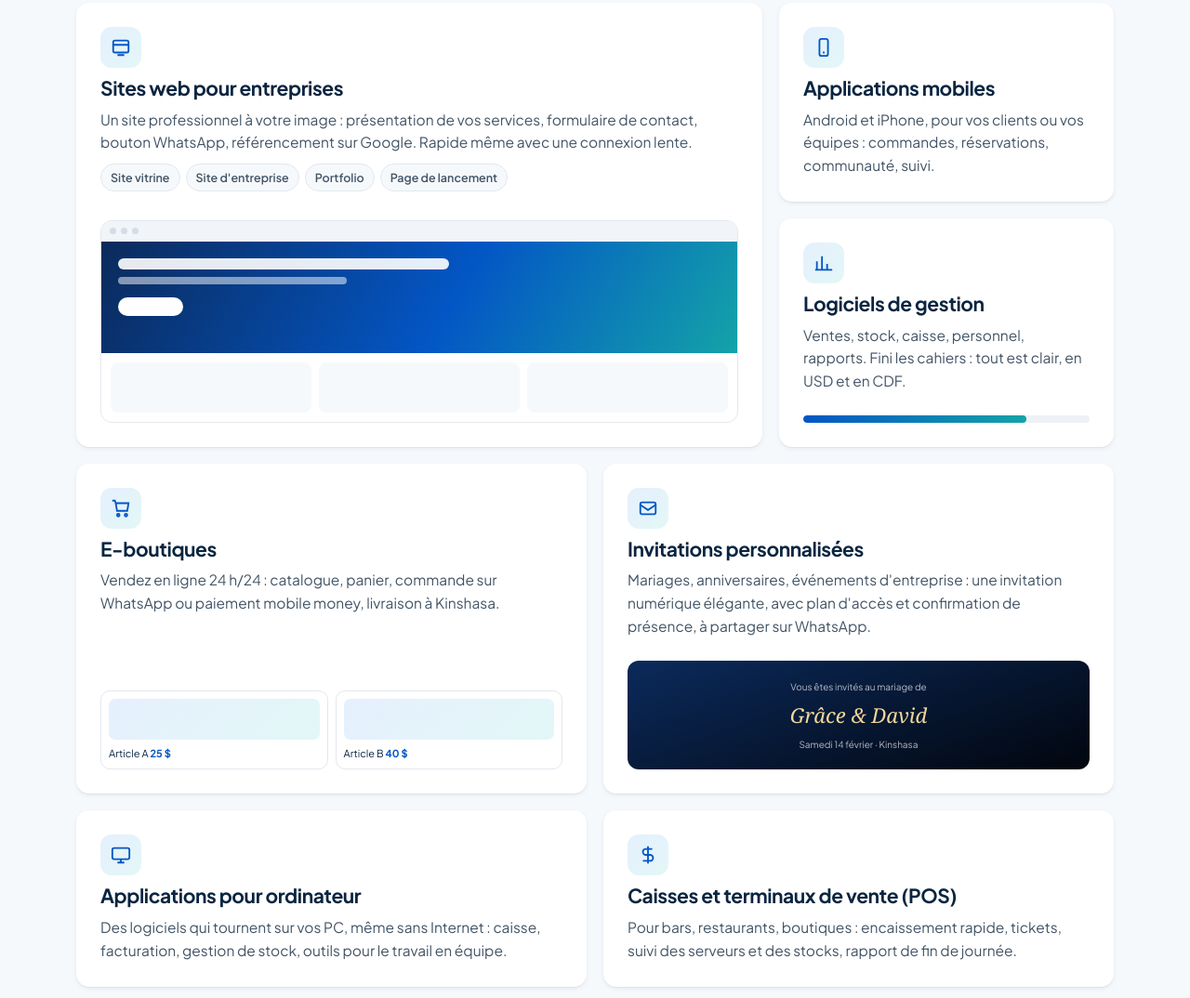
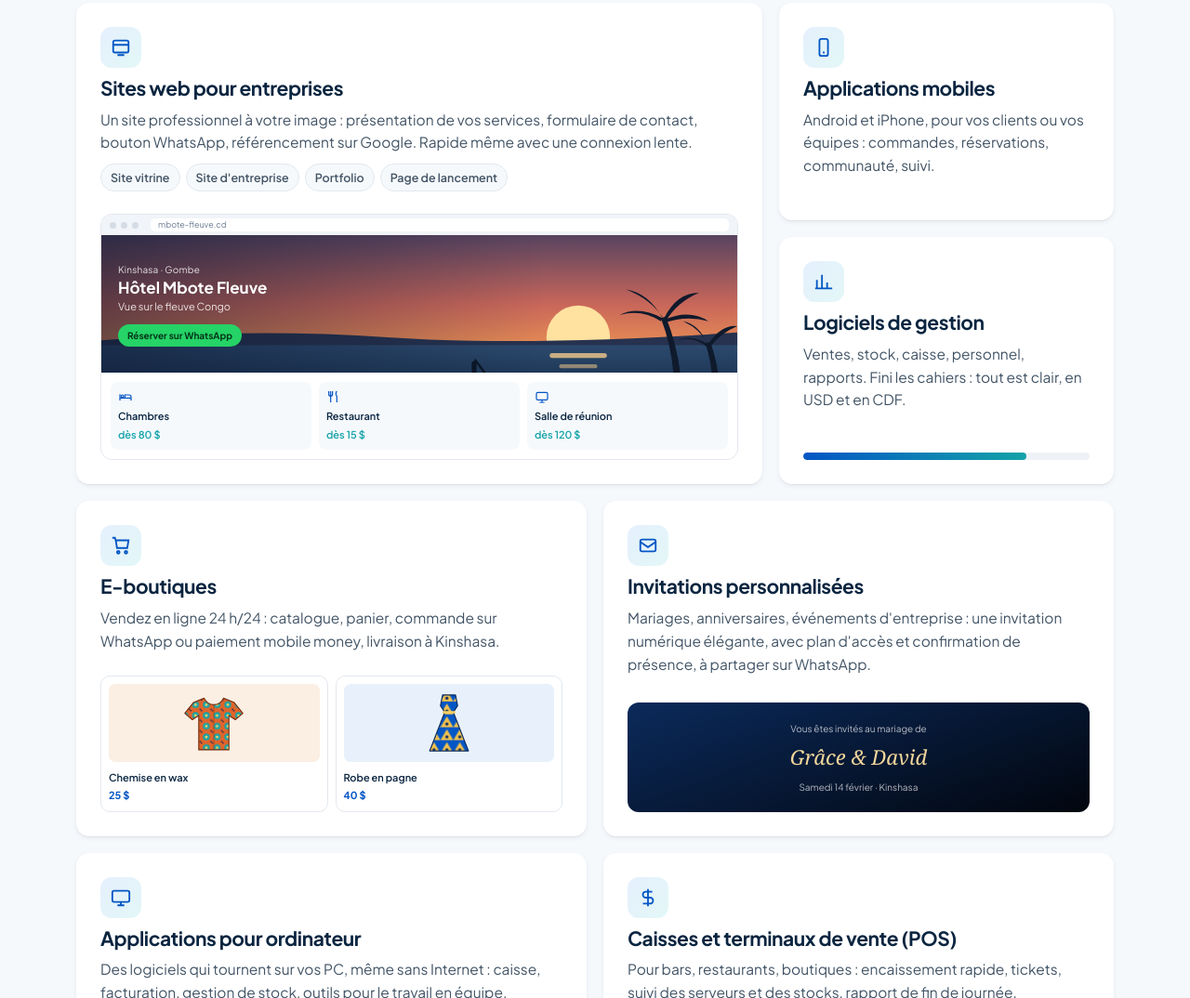
Before and after one commit to pixel-blackcode/opensphere-site, a plain HTML site: page index.html in a window 1280 px wide. Shown: the part 1235-2309 px from the top of the page at 93% size. Drawn offline with Linux system fonts and the light colour scheme.

Commit message:
Illustrations : boutique de pagnes et hôtel fictif à Kinshasa
Co-Authored-By: Claude Opus 5.5 <noreply@anthropic.com>

```diff
--- a/index.html
+++ b/index.html
@@ -164,6 +164,27 @@ body.open .burger span:nth-child(3){transform:translateY(-7px) rotate(-45deg)}
 .prod{border:1px solid var(--line);border-radius:10px;padding:8px;font-size:11px}
 .prod i{display:block;height:44px;border-radius:7px;background:linear-gradient(135deg,#e5f0fd,#e3f7f7);margin-bottom:6px}
 .prod b{color:var(--royal)}
+/* site fictif : Hotel Mbote Fleuve */
+.bw-top span{margin-left:8px;flex:1;height:14px;border-radius:5px;background:#fff;font-size:9px;line-height:14px;color:var(--muted);padding-left:8px;overflow:hidden;white-space:nowrap}
+.bw .bw-hero{position:relative;height:148px;padding:0;background:#1f3263;overflow:hidden}
+.bw-scene{position:absolute;inset:0;width:100%;height:100%}
+.bw-txt{position:relative;z-index:1;height:100%;display:flex;flex-direction:column;justify-content:center;align-items:flex-start;gap:2px;padding:14px 18px;color:#fff;background:linear-gradient(90deg,rgba(11,22,48,.55),rgba(11,22,48,0) 70%)}
+.bw-txt small{font-size:10px;opacity:.85;letter-spacing:.02em}
+.bw-txt strong{font-size:17px;font-weight:700;line-height:1.15}
+.bw-txt em{font-style:normal;font-size:11px;opacity:.85}
+.bw-btn{margin-top:8px;font-size:10px;font-weight:700;background:#25d366;color:#05361a;border-radius:999px;padding:4px 10px}
+.bw .bw-grid div{display:flex;flex-direction:column;gap:2px;height:auto;border-radius:8px;background:var(--bg2);padding:8px;font-size:11px;color:var(--slate)}
+.bw-grid svg{width:16px;height:16px;color:var(--royal);margin-bottom:2px}
+.bw-grid span{font-weight:600;color:var(--navy)}
+.bw-grid b{font-weight:600;color:var(--teal)}
+/* boutique fictive : articles illustres */
+.prod{display:flex;flex-direction:column;gap:2px}
+.prod span{font-weight:600;color:var(--navy)}
+.pic{height:84px;border-radius:7px;margin-bottom:6px;display:grid;place-items:center;overflow:hidden}
+.pic svg{height:74px;width:74px;transition:transform .4s ease}
+.card:hover .pic svg{transform:translateY(-3px) rotate(-2deg)}
+.pic-1{background:#fbeee2}
+.pic-2{background:#e8f1fb}
 /* invitation mini */
 .inv{border-radius:12px;background:linear-gradient(160deg,#0b2a5b,#02060e);color:#fff;text-align:center;padding:18px 12px;font-size:12px}
 .inv em{font-family:Georgia,serif;font-size:22px;display:block;color:#f2d79b;margin:4px 0}
@@ -390,7 +411,39 @@ footer{padding:56px 0 40px;font-size:15px;color:var(--slate)}
         <h3>Sites web pour entreprises</h3>
         <p>Un site professionnel à votre image : présentation de vos services, formulaire de contact, bouton WhatsApp, référencement sur Google. Rapide même avec une connexion lente.</p>
         <div class="tags"><span>Site vitrine</span><span>Site d'entreprise</span><span>Portfolio</span><span>Page de lancement</span></div>
-        <div class="mini"><div class="bw"><div class="bw-top"><i></i><i></i><i></i></div><div class="bw-hero"><b></b><s></s><u></u></div><div class="bw-grid"><i></i><i></i><i></i></div></div></div>
+        <div class="mini"><div class="bw">
+          <div class="bw-top"><i></i><i></i><i></i><span>mbote-fleuve.cd</span></div>
+          <div class="bw-hero">
+            <svg class="bw-scene" viewBox="0 0 400 130" preserveAspectRatio="xMidYMid slice" aria-hidden="true">
+              <defs>
+                <linearGradient id="skyK" x1="0" y1="0" x2="0" y2="1"><stop offset="0" stop-color="#1f3263"/><stop offset=".5" stop-color="#c8665a"/><stop offset=".78" stop-color="#f29a52"/><stop offset="1" stop-color="#f7c66b"/></linearGradient>
+                <linearGradient id="riverK" x1="0" y1="0" x2="0" y2="1"><stop offset="0" stop-color="#2c4a6e"/><stop offset="1" stop-color="#12253f"/></linearGradient>
+              </defs>
+              <rect width="400" height="130" fill="url(#skyK)"/>
+              <circle cx="300" cy="86" r="20" fill="#ffe2a0"/>
+              <path d="M0 88 Q90 80 180 86 T400 83 L400 92 L0 92Z" fill="#26324f"/>
+              <rect y="91" width="400" height="39" fill="url(#riverK)"/>
+              <rect x="282" y="96" width="36" height="3" rx="1.5" fill="#ffd28c" opacity=".75"/>
+              <rect x="288" y="103" width="24" height="2.5" rx="1.2" fill="#ffd28c" opacity=".5"/>
+              <rect x="293" y="109" width="14" height="2" rx="1" fill="#ffd28c" opacity=".35"/>
+              <path d="M214 111 Q236 118 258 111 Z" fill="#0b1626"/>
+              <rect x="233" y="101" width="3" height="10" rx="1.5" fill="#0b1626"/>
+              <path d="M235 100 L246 115" stroke="#0b1626" stroke-width="1.4"/>
+              <g fill="#0f1a2c">
+                <path d="M360 130 Q362 100 352 74 L355 73 Q366 100 365 130Z"/>
+                <path d="M353 74 Q338 66 326 72 Q340 68 352 76Z M353 74 Q344 58 330 56 Q346 62 354 75Z M354 74 Q362 58 376 58 Q362 64 355 76Z M354 75 Q370 68 382 76 Q368 72 354 77Z"/>
+                <path d="M384 130 Q386 108 380 90 L383 89 Q390 108 389 130Z"/>
+                <path d="M381 90 Q370 84 362 88 Q372 85 381 92Z M381 90 Q376 78 366 76 Q377 81 382 91Z M382 90 Q390 78 400 79 Q390 83 383 92Z"/>
+              </g>
+            </svg>
+            <div class="bw-txt"><small>Kinshasa · Gombe</small><strong>Hôtel Mbote Fleuve</strong><em>Vue sur le fleuve Congo</em><span class="bw-btn">Réserver sur WhatsApp</span></div>
+          </div>
+          <div class="bw-grid">
+            <div><svg viewBox="0 0 24 24" fill="none" stroke="currentColor" stroke-width="1.8"><path d="M3 18V8M3 14h18v4M21 14v-2a3 3 0 0 0-3-3h-7v5"/><circle cx="7" cy="11" r="2"/></svg><span>Chambres</span><b>dès 80 $</b></div>
+            <div><svg viewBox="0 0 24 24" fill="none" stroke="currentColor" stroke-width="1.8"><path d="M7 3v18M4 3v5a3 3 0 0 0 6 0V3M17 3c-2 2-2 6 0 8v10"/></svg><span>Restaurant</span><b>dès 15 $</b></div>
+            <div><svg viewBox="0 0 24 24" fill="none" stroke="currentColor" stroke-width="1.8"><rect x="3" y="5" width="18" height="12" rx="2"/><path d="M8 21h8M12 17v4"/></svg><span>Salle de réunion</span><b>dès 120 $</b></div>
+          </div>
+        </div></div>
       </article>
       <article class="card c-md rv">
         <div class="ic"><svg width="22" height="22" viewBox="0 0 24 24" fill="none" stroke="currentColor" stroke-width="2"><rect x="7" y="2" width="10" height="20" rx="2.5"/><path d="M11 18h2"/></svg></div>
@@ -407,7 +460,24 @@ footer{padding:56px 0 40px;font-size:15px;color:var(--slate)}
         <div class="ic"><svg width="22" height="22" viewBox="0 0 24 24" fill="none" stroke="currentColor" stroke-width="2"><path d="M6 6h15l-1.5 9h-12L6 6zm0 0L5 3H2"/><circle cx="9" cy="20" r="1.5"/><circle cx="18" cy="20" r="1.5"/></svg></div>
         <h3>E-boutiques</h3>
         <p>Vendez en ligne 24 h/24 : catalogue, panier, commande sur WhatsApp ou paiement mobile money, livraison à Kinshasa.</p>
-        <div class="mini"><div class="shop"><div class="prod"><i></i>Article A <b>25 $</b></div><div class="prod"><i></i>Article B <b>40 $</b></div></div></div>
+        <div class="mini"><div class="shop">
+          <div class="prod">
+            <div class="pic pic-1"><svg viewBox="0 0 64 64" aria-hidden="true">
+              <defs><pattern id="waxA" width="10" height="10" patternUnits="userSpaceOnUse"><rect width="10" height="10" fill="#e2642a"/><circle cx="5" cy="5" r="3.2" fill="#14a3a8"/><circle cx="5" cy="5" r="1.3" fill="#f6d365"/><circle cx="0" cy="0" r="1.4" fill="#0b2a5b"/><circle cx="10" cy="10" r="1.4" fill="#0b2a5b"/></pattern></defs>
+              <path d="M23 9 L13 13 L5 23 L12 29 L18 25 L18 57 L46 57 L46 25 L52 29 L59 23 L51 13 L41 9 C39 13 36 15 32 15 C28 15 25 13 23 9 Z" fill="url(#waxA)" stroke="#7a2e10" stroke-width="1" stroke-linejoin="round"/>
+              <path d="M32 15 L32 57" stroke="#7a2e10" stroke-width=".8" opacity=".5"/>
+            </svg></div>
+            <span>Chemise en wax</span><b>25 $</b>
+          </div>
+          <div class="prod">
+            <div class="pic pic-2"><svg viewBox="0 0 64 64" aria-hidden="true">
+              <defs><pattern id="waxB" width="12" height="12" patternUnits="userSpaceOnUse"><rect width="12" height="12" fill="#0356c5"/><path d="M0 12 L6 2 L12 12Z" fill="#f2c14e"/><circle cx="6" cy="9" r="1.4" fill="#0b2a5b"/></pattern></defs>
+              <path d="M26 6 L38 6 L40 16 L36 22 L50 58 L14 58 L28 22 L24 16 Z" fill="url(#waxB)" stroke="#0b2a5b" stroke-width="1" stroke-linejoin="round"/>
+              <path d="M27 22 L37 22" stroke="#f6d365" stroke-width="2.2" stroke-linecap="round"/>
+            </svg></div>
+            <span>Robe en pagne</span><b>40 $</b>
+          </div>
+        </div></div>
       </article>
       <article class="card c-3 rv">
         <div class="ic"><svg width="22" height="22" viewBox="0 0 24 24" fill="none" stroke="currentColor" stroke-width="2"><path d="M3 8l9 6 9-6"/><rect x="3" y="5" width="18" height="14" rx="2"/></svg></div>
```
